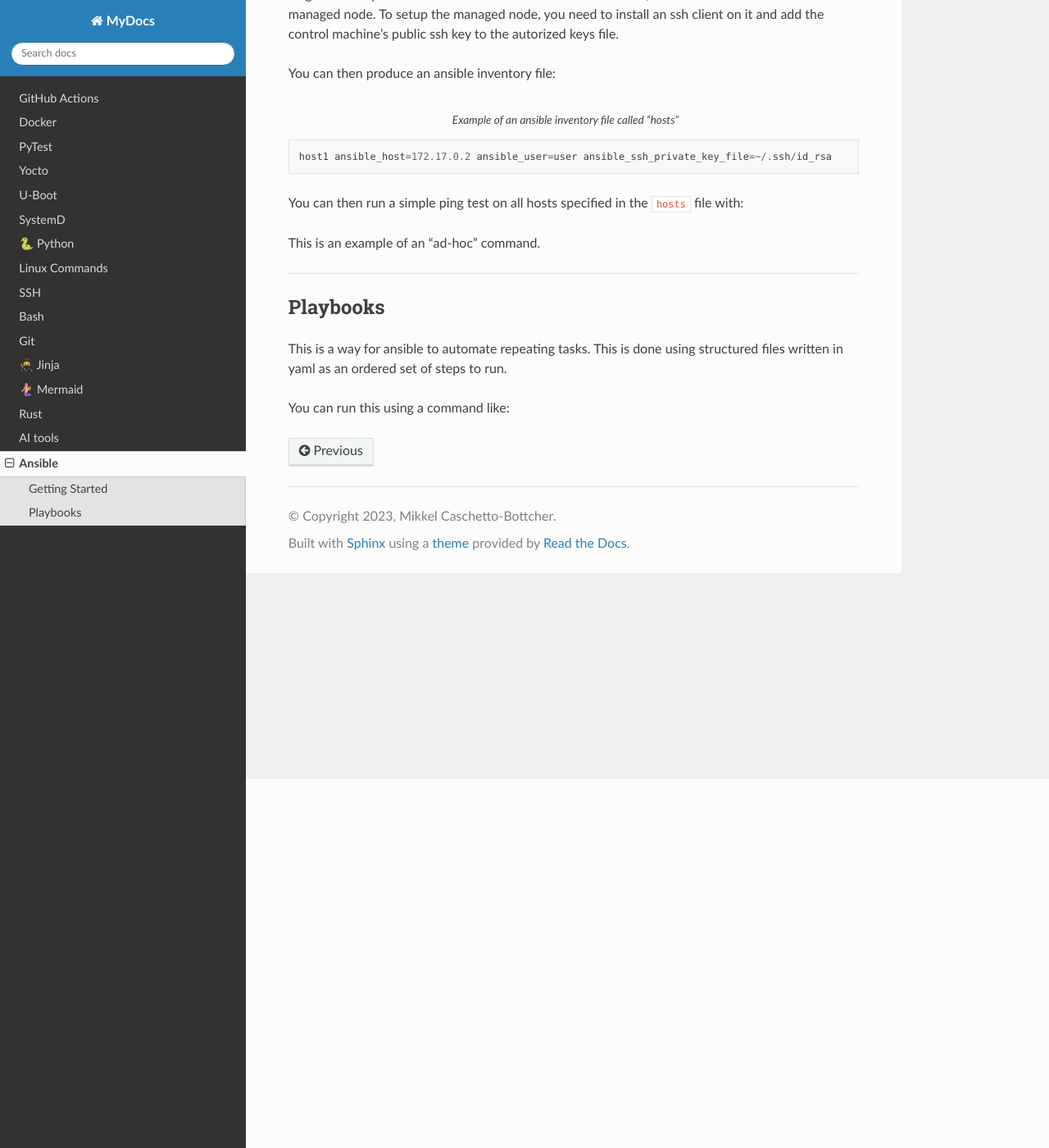
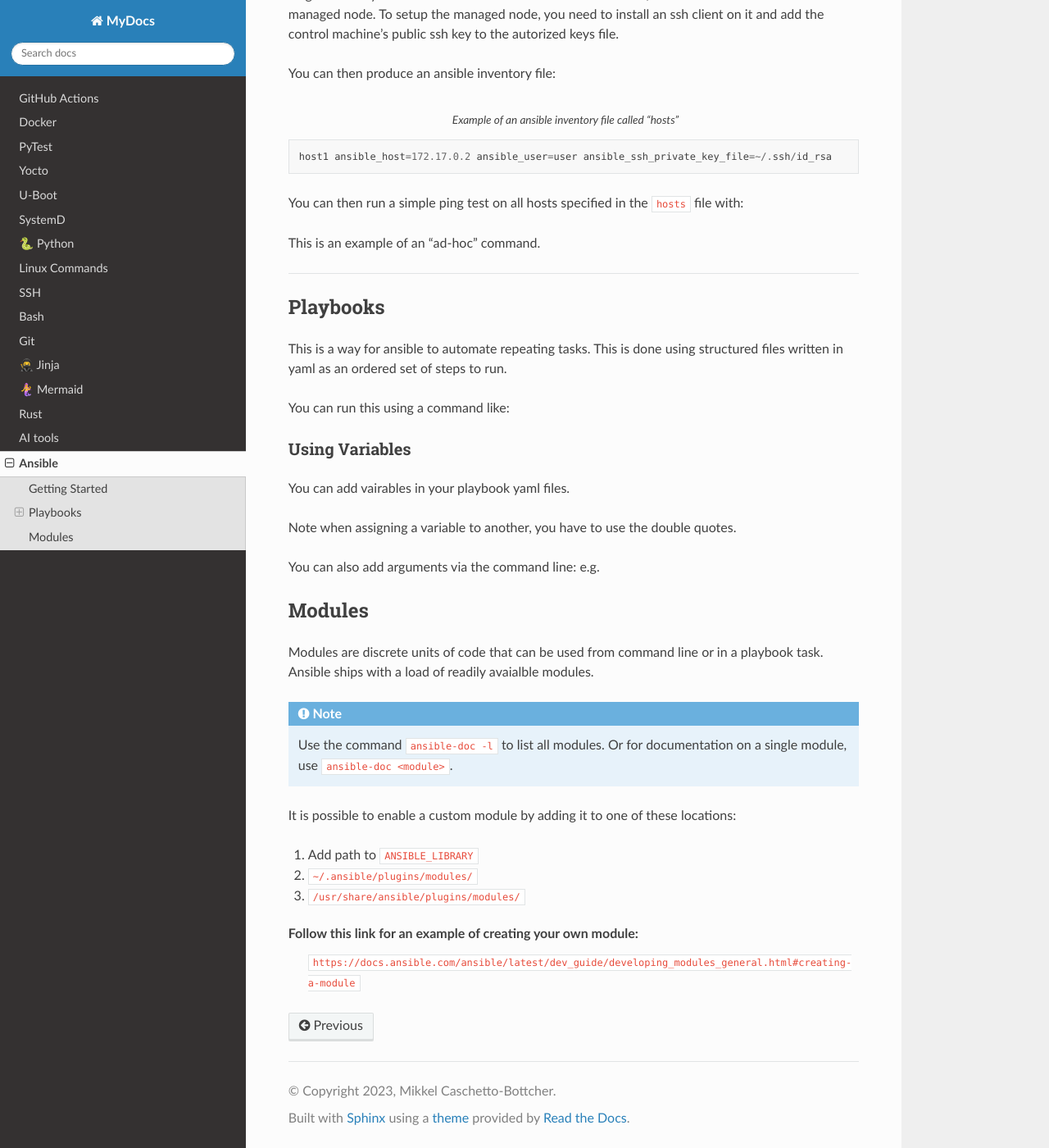
Before and after one commit to mcbottcher/my_docs, a Sphinx documentation site: the page built from docs/source/ansible.rst, in a window 1280 px wide and 1400 px high, scrolled down 450 px. Shown: the whole window at 82% size. Built offline with Sphinx 7.4.7 and the Read the Docs theme 2.0.0, drawn with Linux system fonts in a browser that asks for light colours.

Commit message:
ansible: more details

```diff
--- a/docs/source/ansible.rst
+++ b/docs/source/ansible.rst
@@ -62,3 +62,48 @@ You can run this using a command like:
 .. code-block::shell
 
     ansible-playbook intro-playbook.yml --inventory hosts --extra-vars "ansible_sudo_pass=<user_password>"
+
+Using Variables
+^^^^^^^^^^^^^^^
+
+You can add vairables in your playbook yaml files.
+
+.. code-block::yaml
+    :caption: Example using vairables
+
+    - name: Variables playbook
+      hosts: all
+      vars:
+        user: bob
+      tasks:
+        - name: Add the user {{ user }}
+          ansible.builtin.user:
+            name: "{{ user }}"
+
+Note when assigning a variable to another, you have to use the double quotes.
+
+You can also add arguments via the command line: e.g.
+
+.. code-block::shell
+    :caption: Example with command line vars
+
+    ansible-playbook <playbook>.yml -e "var1=hello var2=3"
+
+Modules
+-------
+
+Modules are discrete units of code that can be used from command line or in a playbook task.
+Ansible ships with a load of readily avaialble modules.
+
+.. note::
+    Use the command ``ansible-doc -l`` to list all modules. Or for documentation on a single module,
+    use ``ansible-doc <module>``.
+
+It is possible to enable a custom module by adding it to one of these locations:
+
+1. Add path to ``ANSIBLE_LIBRARY``
+2. ``~/.ansible/plugins/modules/``
+3. ``/usr/share/ansible/plugins/modules/``
+
+Follow this link for an example of creating your own module:
+ ``https://docs.ansible.com/ansible/latest/dev_guide/developing_modules_general.html#creating-a-module``
```
